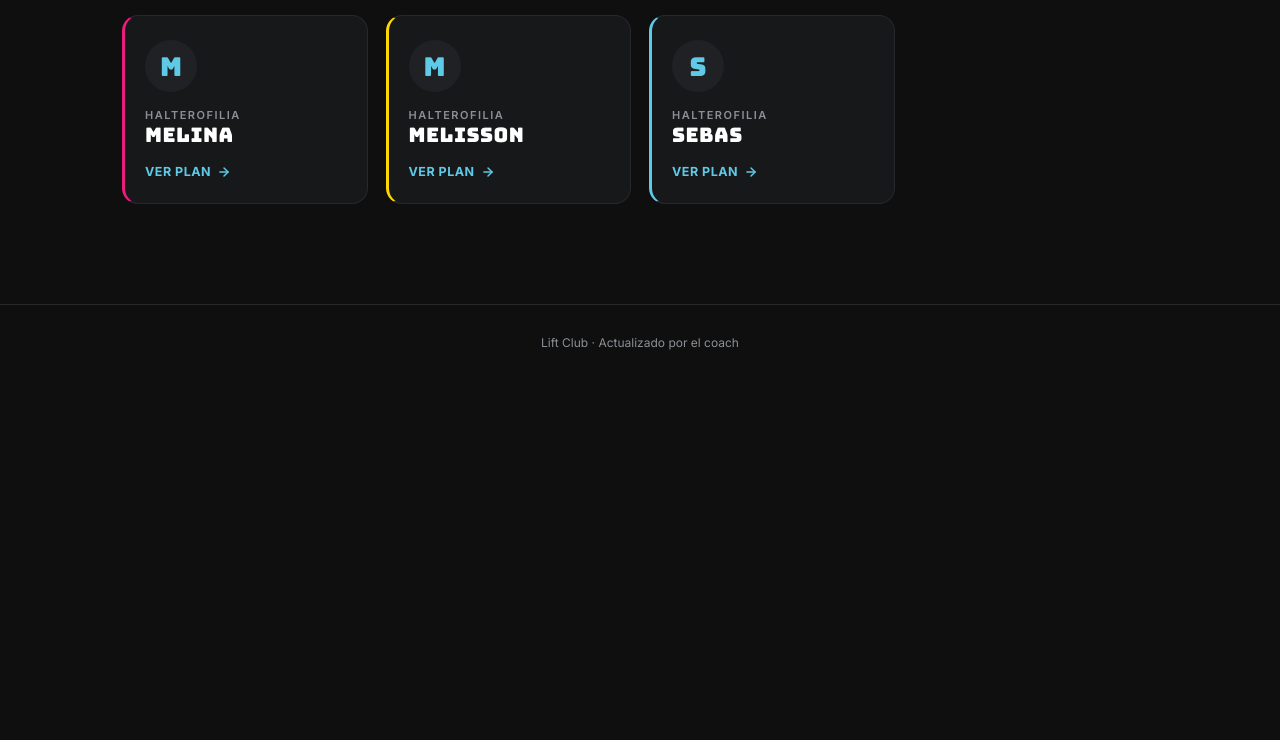
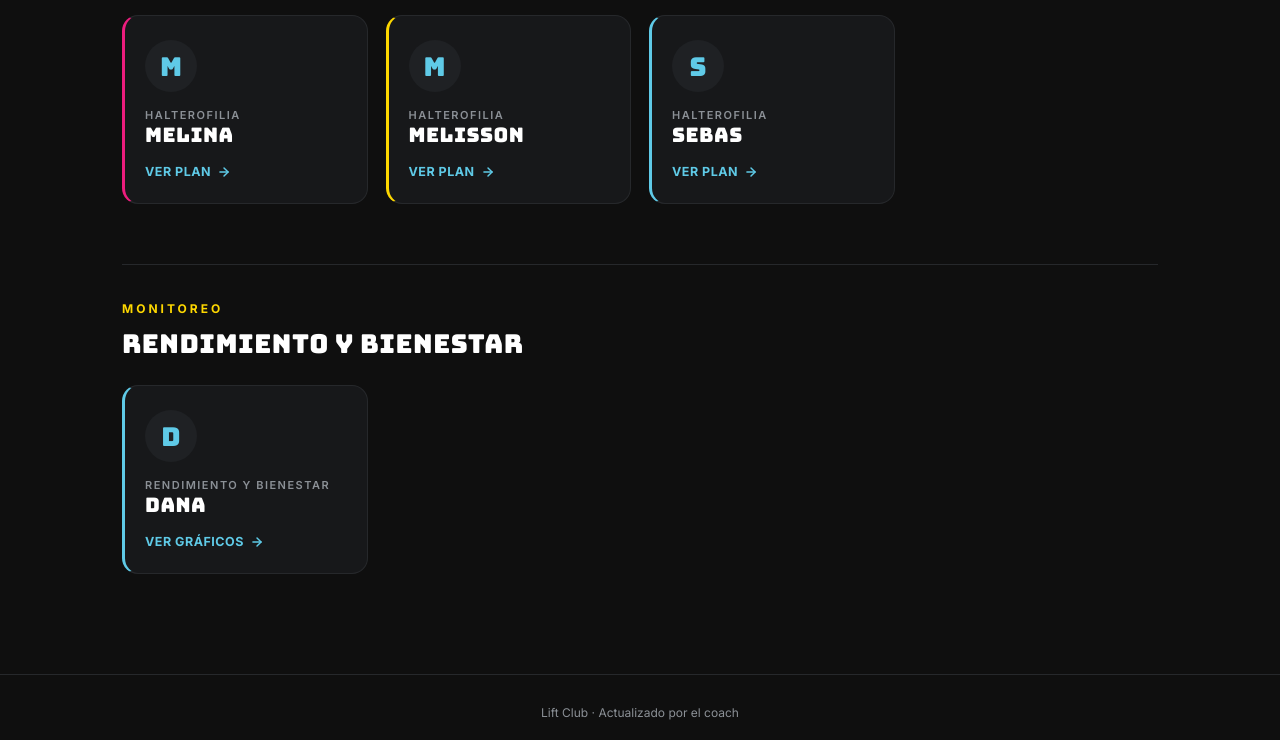
Before and after one commit to liftclub87/liftclub, a plain HTML site: page dashboard.html in a window 1280 px wide. Shown: the part 539-1279 px from the top of the page. Before the commit the page ends 909 px from the top, so only its background shows below. Drawn offline with Linux system fonts and the light colour scheme.

Commit message:
Add files via upload

```diff
--- a/dashboard.html
+++ b/dashboard.html
@@ -140,6 +140,30 @@
     transform:translateY(-2px);
   }
 
+  .sectionHead{
+    margin:60px 0 24px;
+    padding-top:36px;
+    border-top:1px solid var(--line);
+  }
+
+  .sectionHead .eyebrow{
+    font-size:12px;
+    font-weight:700;
+    letter-spacing:3px;
+    text-transform:uppercase;
+    color:var(--yellow);
+    margin-bottom:10px;
+  }
+
+  .sectionHead h1{
+    font-family:'Bungee', sans-serif;
+    font-size:26px;
+    font-weight:400;
+    letter-spacing:.5px;
+    margin:0;
+    color:#fff;
+  }
+
   .grid{
     display:grid;
     grid-template-columns:repeat(auto-fill, minmax(220px,1fr));
@@ -263,6 +287,13 @@
 
   <div class="grid" id="athleteGrid"></div>
 
+  <div class="sectionHead">
+    <div class="eyebrow">Monitoreo</div>
+    <h1>Rendimiento y bienestar</h1>
+  </div>
+
+  <div class="grid" id="monitoreoGrid"></div>
+
 </div>
 
 <footer>Lift Club &middot; Actualizado por el coach</footer>
@@ -281,6 +312,30 @@
   ];
 
   const grid = document.getElementById("athleteGrid");
+
+  // Lista de atletas con monitoreo disponible: agrega aquí conforme construyas más páginas.
+  const monitoreo = [
+    { nombre: "Dana", categoria: "Rendimiento y bienestar", archivo: "Dana_monitoreo.html" },
+  ];
+
+  const mGrid = document.getElementById("monitoreoGrid");
+  monitoreo.forEach(a => {
+    const card = document.createElement("a");
+    card.className = "athlete";
+    card.href = a.archivo;
+    card.innerHTML = `
+      <div class="initial">${a.nombre.charAt(0)}</div>
+      <div>
+        <div class="tag">${a.categoria}</div>
+        <h2>${a.nombre}</h2>
+      </div>
+      <div class="go">
+        Ver gráficos
+        <svg width="14" height="14" viewBox="0 0 24 24" fill="none" stroke="currentColor" stroke-width="2.5" stroke-linecap="round" stroke-linejoin="round"><line x1="5" y1="12" x2="19" y2="12"></line><polyline points="12 5 19 12 12 19"></polyline></svg>
+      </div>
+    `;
+    mGrid.appendChild(card);
+  });
 
   atletas.forEach(a => {
     const card = document.createElement("a");
```
Also changed, not shown: Dana.html (+9 -1 lines).
